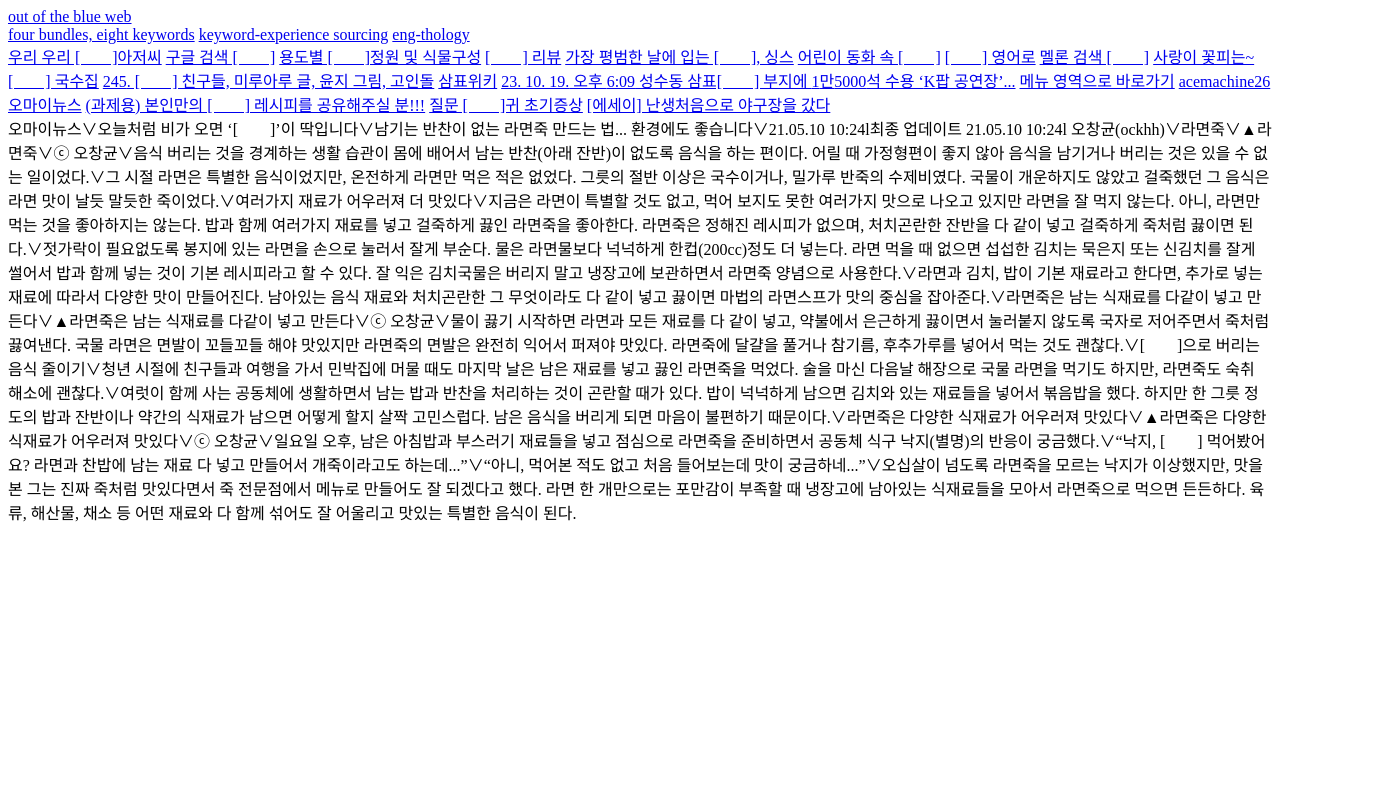
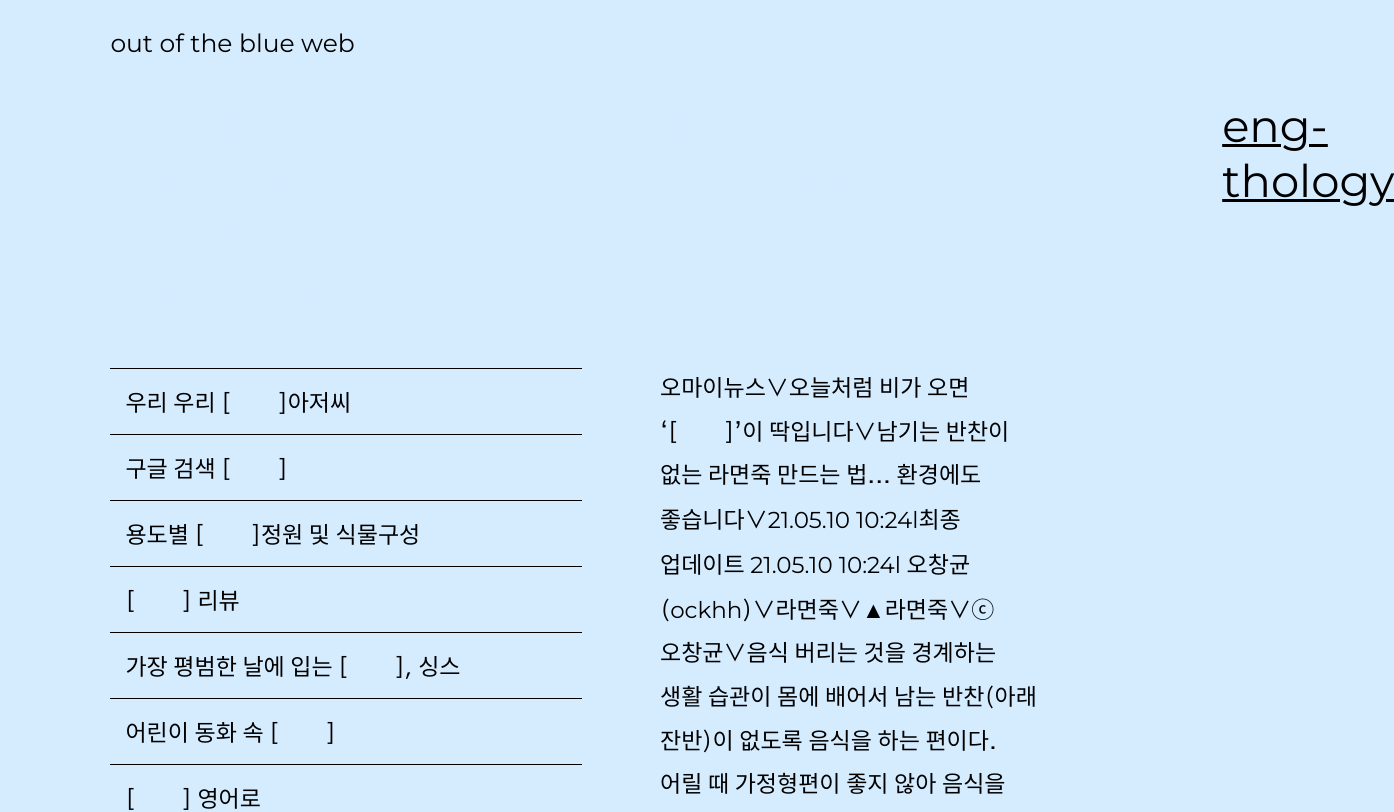
Before and after one commit to soomandsoom/outoftheblueweb, a plain HTML site: page eng-thology/15.html in a window 1280 px wide. Shown: the top 812 px of the page, 1394 px wide, since content can reach past the window. Drawn offline with Linux system fonts and the light colour scheme; files that its build step writes are made by us from their sources; the site is published under a folder, as on GitHub Pages, so addresses that start at the root find nothing; a web font is replaced by a local one.

Commit message:
Update 15.html

```diff
--- a/eng-thology/15.html
+++ b/eng-thology/15.html
@@ -4,9 +4,9 @@
     <meta charset="UTF-8">
     <meta name="viewport" content="width=device-width, initial-scale=1.0">
     <title>out of the blue</title>
-    <link href="/indexcss.css" rel="stylesheet">
-    <link href="/eng-css.css" rel="stylesheet">
-    <script src="/scroll.js"></script>
+    <link href="./indexcss.css" rel="stylesheet">
+    <link href="./eng-css.css" rel="stylesheet">
+    <script src="./scroll.js"></script>
 
 </head>
 
@@ -18,37 +18,37 @@
     </script>
 
     <header>
-        <a href="/index.html" class="header">out of the blue web</a>
+        <a href="./index.html" class="header">out of the blue web</a>
     </header>
 
     <nav>
-        <a href="/keywords.html" class="non-active">four bundles, eight keywords</a>
-        <a href="/keyword-experience.html" class="non-active">keyword-experience sourcing</a>
-        <a href="/eng-thology.html" class="yes-active">eng-thology</a>
+        <a href="./keywords.html" class="non-active">four bundles, eight keywords</a>
+        <a href="./keyword-experience.html" class="non-active">keyword-experience sourcing</a>
+        <a href="./eng-thology.html" class="yes-active">eng-thology</a>
     </nav>
 
     </div>
 
     <div class="content-wrap">
         <div class="list">
-            <a href="/eng-thology/1.html" class="list-name">우리 우리 [  ]아저씨</a>
-            <a href="/eng-thology/2.html" class="list-name">구글 검색 [  ]</a>
-            <a href="/eng-thology/3.html" class="list-name">용도별 [  ]정원 및 식물구성</a>
-            <a href="/eng-thology/4.html" class="list-name">[  ] 리뷰</a>
-            <a href="/eng-thology/5.html" class="list-name">가장 평범한 날에 입는 [  ], 싱스</a>
-            <a href="/eng-thology/6.html" class="list-name">어린이 동화 속 [  ]</a>
-            <a href="/eng-thology/7.html" class="list-name">[  ] 영어로</a>
-            <a href="/eng-thology/8.html" class="list-name">멜론 검색 [  ]</a>
-            <a href="/eng-thology/9.html" class="list-name">사랑이 꽃피는~ [  ] 국수집</a>
-            <a href="/eng-thology/10.html" class="list-name"><span>245</span>. [  ] 친구들, 미루아루 글, 윤지 그림, 고인돌</a>
-            <a href="/eng-thology/11.html" class="list-name">삼표위키</a>
-            <a href="/eng-thology/12.html" class="list-name"><span>23. 10. 19.</span> 오후 <span>6:09</span> 성수동 삼표[  ] 부지에 <span>1</span>만<span>5000</span>석 수용 ‘<span>K</span>팝 공연장’...</a>
-            <a href="/eng-thology/13.html" class="list-name">메뉴 영역으로 바로가기</a>
-            <a href="/eng-thology/14.html" class="list-name"><span>acemachine26</span></a>
-            <a href="/eng-thology/15.html" class="list-name">오마이뉴스</a>
-            <a href="/eng-thology/16.html" class="list-name">(과제용) 본인만의 [  ] 레시피를 공유해주실 분!!!</a>
-            <a href="/eng-thology/17.html" class="list-name">질문 [  ]귀 초기증상</a>
-            <a href="/eng-thology/18.html" class="list-name">[에세이] 난생처음으로 야구장을 갔다</a>
+            <a href="./eng-thology/1.html" class="list-name">우리 우리 [  ]아저씨</a>
+            <a href="./eng-thology/2.html" class="list-name">구글 검색 [  ]</a>
+            <a href="./eng-thology/3.html" class="list-name">용도별 [  ]정원 및 식물구성</a>
+            <a href="./eng-thology/4.html" class="list-name">[  ] 리뷰</a>
+            <a href="./eng-thology/5.html" class="list-name">가장 평범한 날에 입는 [  ], 싱스</a>
+            <a href="./eng-thology/6.html" class="list-name">어린이 동화 속 [  ]</a>
+            <a href="./eng-thology/7.html" class="list-name">[  ] 영어로</a>
+            <a href="./eng-thology/8.html" class="list-name">멜론 검색 [  ]</a>
+            <a href="./eng-thology/9.html" class="list-name">사랑이 꽃피는~ [  ] 국수집</a>
+            <a href="./eng-thology/10.html" class="list-name"><span>245</span>. [  ] 친구들, 미루아루 글, 윤지 그림, 고인돌</a>
+            <a href="./eng-thology/11.html" class="list-name">삼표위키</a>
+            <a href="./eng-thology/12.html" class="list-name"><span>23. 10. 19.</span> 오후 <span>6:09</span> 성수동 삼표[  ] 부지에 <span>1</span>만<span>5000</span>석 수용 ‘<span>K</span>팝 공연장’...</a>
+            <a href="./eng-thology/13.html" class="list-name">메뉴 영역으로 바로가기</a>
+            <a href="./eng-thology/14.html" class="list-name"><span>acemachine26</span></a>
+            <a href="./eng-thology/15.html" class="list-name">오마이뉴스</a>
+            <a href="./eng-thology/16.html" class="list-name">(과제용) 본인만의 [  ] 레시피를 공유해주실 분!!!</a>
+            <a href="./eng-thology/17.html" class="list-name">질문 [  ]귀 초기증상</a>
+            <a href="./eng-thology/18.html" class="list-name">[에세이] 난생처음으로 야구장을 갔다</a>
         </div>
         <div class="seeall">
             <div class="text">오마이뉴스∨오늘처럼 비가 오면 ‘[  ]’이 딱입니다∨남기는 반찬이 없는 라면죽 만드는 법...
```
